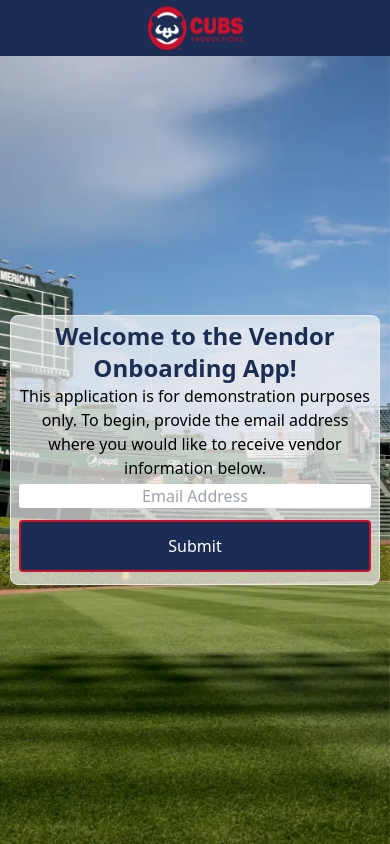
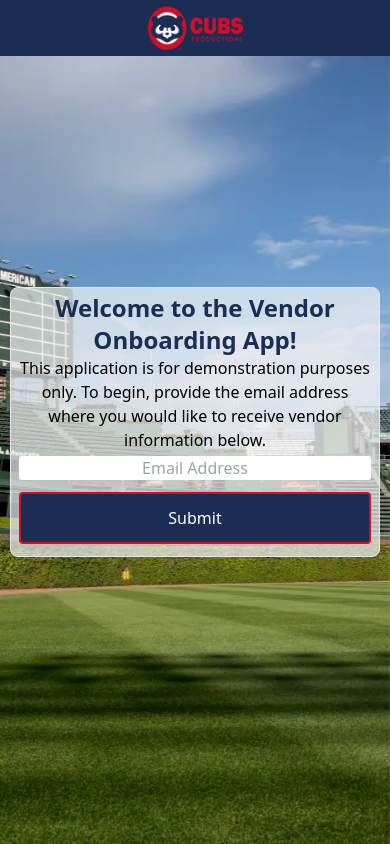
Before and after one commit to HerbSneed/vendor-onboarding-app, a React (Vite) app in the folder client/: page / in a window 390 px wide. Built offline with nearby package versions, Linux system fonts and the light colour scheme.

Commit message:
landscape fix

```diff
--- a/client/src/components/welcome.jsx
+++ b/client/src/components/welcome.jsx
@@ -31,12 +31,12 @@
     };
 
   return (
-    <div className="flex flex-col justify-center items-center w-screen py-12">
+    <div className="flex flex-col justify-center items-center w-screen py-48">
       <form
         onSubmit={handleSubmit}
         id="financeForm"
         method="POST"
-        className="text-center border mt-14 lg:mt-0 rounded-lg bg-gray-100    max-w-[560px] max-h-[350px] mx-[10px] px-2 py-1 bg-opacity-70"
+        className="text-center border lg:mt-0 rounded-lg bg-gray-100    max-w-[560px] max-h-[350px] mx-[10px] px-2 py-1 bg-opacity-70"
       >
         <h1 className="font-bold text-2xl text-cubblue text-center">
           Welcome to the Vendor Onboarding App!
```
